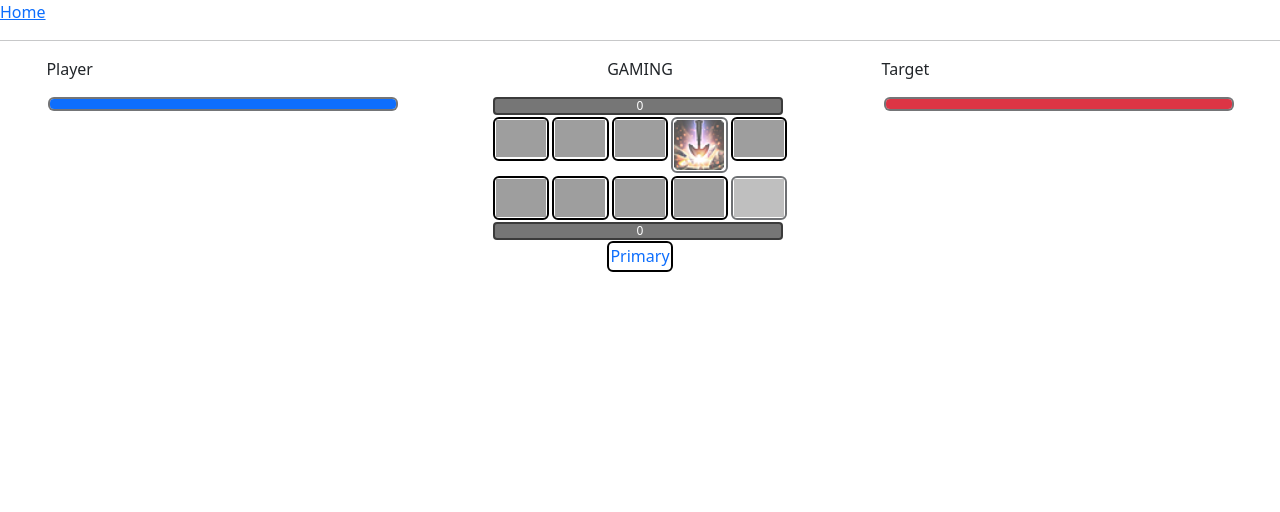
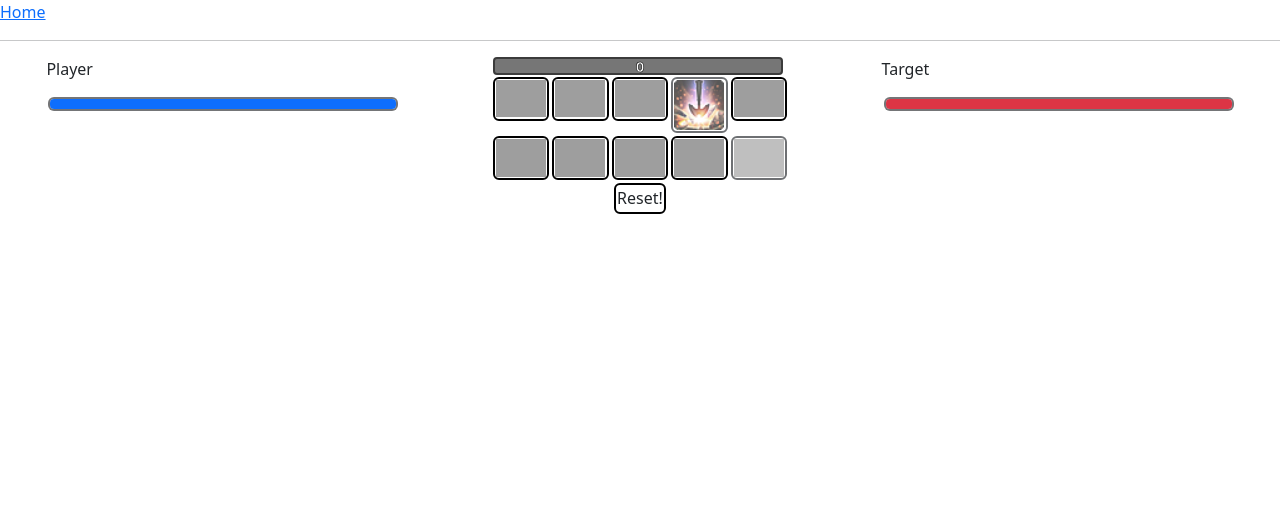
Before and after one commit to Kraioshi/Flask-Rotation, a Flask app: page /test in a window 1280 px wide. Shown: the top 512 px of the page. Run offline with Flask 3, Linux system fonts and the light colour scheme; some libraries are stand-ins or nearby versions; grey boxes are pictures that could not be loaded.

Commit message:
removed surging_tempest bar

```diff
--- a/static/css/styles.css
+++ b/static/css/styles.css
@@ -10,9 +10,14 @@
     border: 2px solid rgba(0, 0, 0, .5);
 }
 .progress-value {
+    font-size: 15px;
+    font-weight: bold;
+    color: white;
     position: absolute;
     left: 0;
     right:0;
+    -webkit-text-stroke-width: 0.6px;
+    -webkit-text-stroke-color: black;
 }
 
 .container-warrior {
--- a/templates/w2.html
+++ b/templates/w2.html
@@ -13,7 +13,9 @@
     </div>
 
     <div class="main" style="text-align: center; justify-content: center;">
-        <p> GAMING </p>
+        <div>
+
+        </div>
 
 
         <!-- GAUGE -->
@@ -162,20 +164,11 @@
 
         </div>
 
-        <!-- SURGING TEMPEST -->
-        <div class="progress rounded-1" style="height: 18px; width: 290px; background-color:#767676;">
-                <div class="progress-bar bg-info" role="progressbar" style="width: {{ warrior.beast_gauge }}%"
-                     aria-valuenow="100" aria-valuemin="0" aria-valuemax="60">
-                    <div class="progress-value">
-                        {{ warrior.surging_tempest }}
-                    </div>
-                </div>
 
-        </div>
 
         <!-- RESET -->
         <form action="{{ url_for('warrior_reset') }}" method="POST">
-            <button type="submit" class="btn btn-outline-primary">Primary</button>
+            <button type="submit" class="btn btn-outline-dark">Reset!</button>
         </form>
     </div>
 
```
